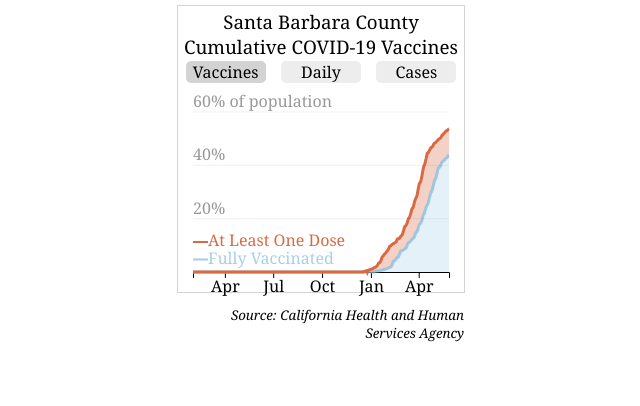
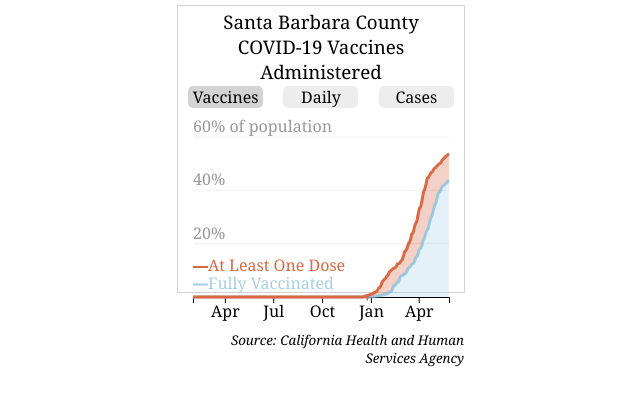
Before and after one commit to dailynexusdata/covidtracker, a website: page index.html in a window 1280 px wide. Both pictures are taken after a click on the element "Vaccines". Shown: the whole page, without its empty margins (319-959 px from the left). Drawn offline with nearby package versions, Linux system fonts and the light colour scheme.

Commit message:
remove margin

```diff
--- a/plot/index.js
+++ b/plot/index.js
@@ -58,7 +58,7 @@ vaccineSelection.addEventListener("click", () => {
   totalTracker.classList.remove("selectedPlot");
   vaccineTracker.classList.add("selectedPlot");
   dailyTracker.classList.remove("selectedPlot");
-  title.innerHTML = "Cumulative COVID-19 Vaccines";
+  title.innerHTML = "COVID-19 Vaccines Administered";
 });
 daySelection.classList.add("selected");
 dailyTracker.classList.add("selectedPlot");
--- a/plot/styles.css
+++ b/plot/styles.css
@@ -7,9 +7,8 @@
 #covid19sidebarplotarea > h3:first-child {
   margin: 3px 5px 0 5px;
 }
-
 #covid19sidebarplotarea h3 {
-  margin: 0 5px;
+  margin: 0;
   text-align: center;
   font-weight: lighter;
 }
@@ -27,7 +26,7 @@
 
 .covid19sidebarinput {
   margin: 0;
-  width: 80px;
+  width: 75px;
   background-color: #d3d3d366;
   border-radius: 5px;
   text-align: center;
```
